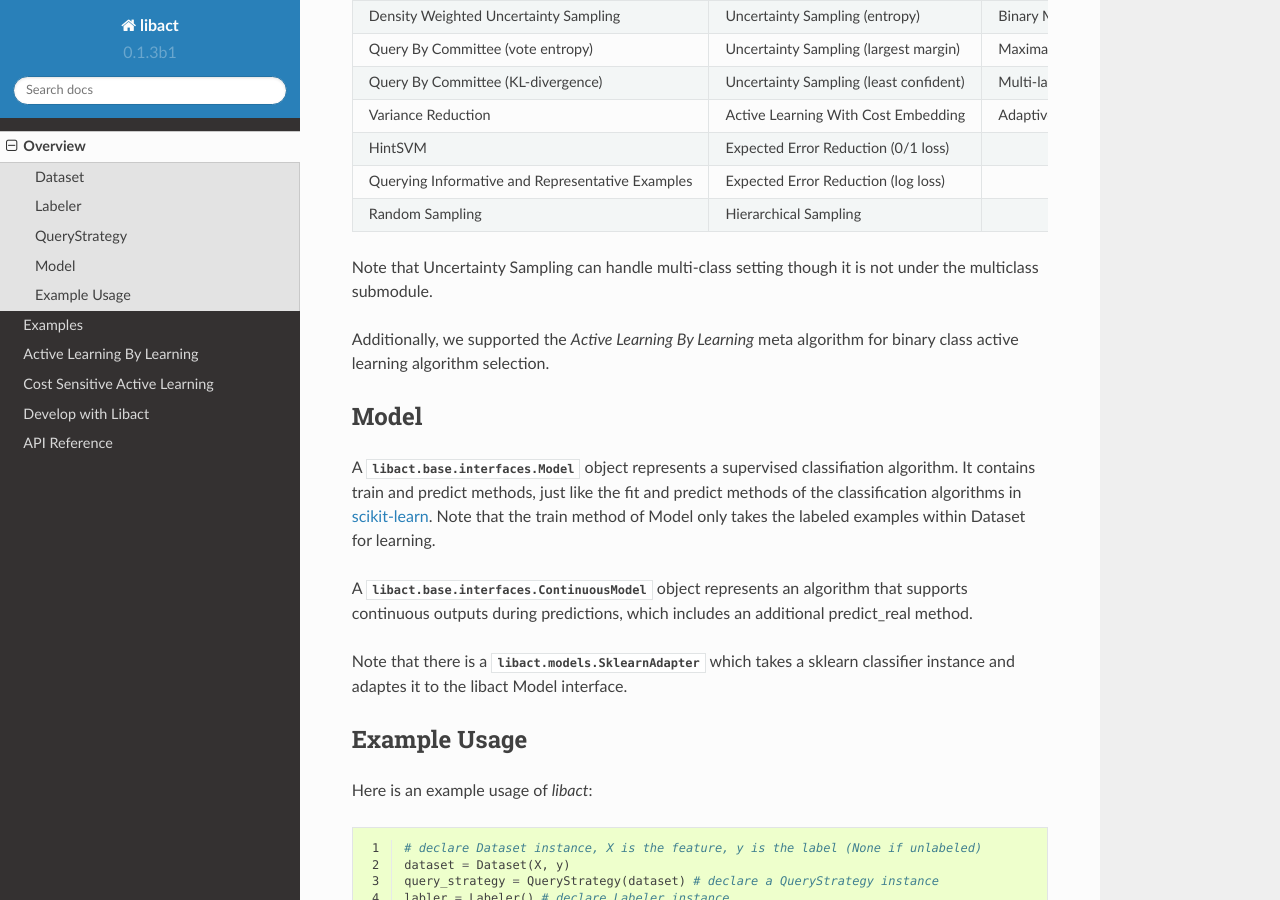
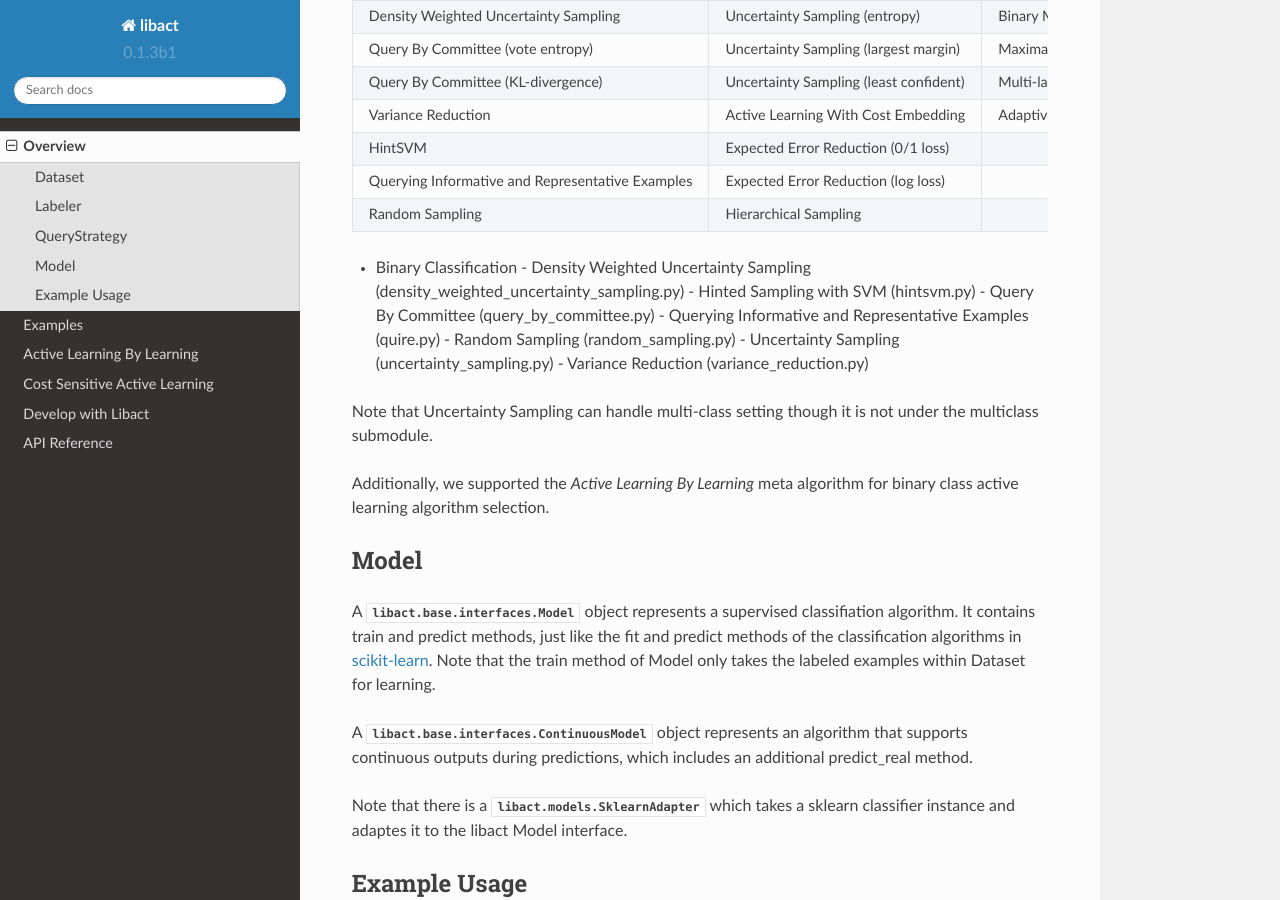
Before and after one commit to ntucllab/libact, a Sphinx documentation site: the page built from docs/overview.rst, in a window 1280 px wide and 900 px high, scrolled down 1228 px. Built offline with Sphinx 7.4.7 and the Read the Docs theme 2.0.0, drawn with Linux system fonts in a browser that asks for light colours.

Commit message:
organize query strategies by bullets, binary classification

```diff
--- a/docs/overview.rst
+++ b/docs/overview.rst
@@ -54,6 +54,15 @@ Currently supported algorithms includes the following:
 | Random Sampling                                  | Hierarchical Sampling                 |                                                   |
 +--------------------------------------------------+---------------------------------------+---------------------------------------------------+
 
+- Binary Classification
+  - Density Weighted Uncertainty Sampling (density_weighted_uncertainty_sampling.py)
+  - Hinted Sampling with SVM (hintsvm.py)
+  - Query By Committee (query_by_committee.py)
+  - Querying Informative and Representative Examples (quire.py)
+  - Random Sampling (random_sampling.py)
+  - Uncertainty Sampling (uncertainty_sampling.py)
+  - Variance Reduction (variance_reduction.py)
+
 Note that Uncertainty Sampling can handle multi-class setting though it is not
 under the multiclass submodule.
 
```
